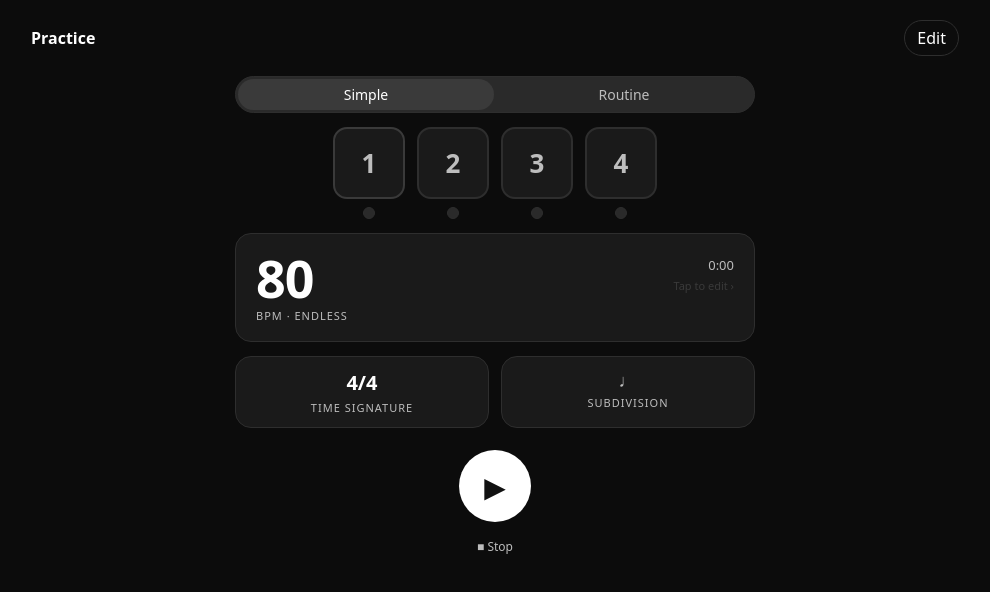
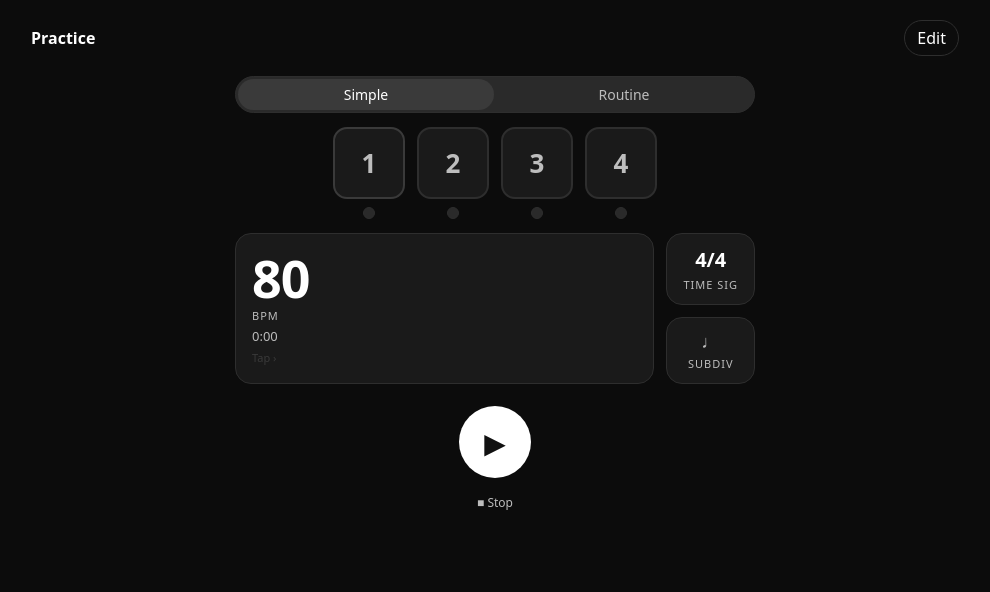
Before and after one commit to bycarlosgamez/metronome, a React (Vite) app: page / in a window 1280 px wide. Shown: the top 592 px of the page, without its empty margins (145-1135 px from the left). Built offline with nearby package versions, Linux system fonts and the light colour scheme.

Commit message:
feat: BPM card left, time sig and subdiv stacked right in both modes

```diff
--- a/src/Practice.tsx
+++ b/src/Practice.tsx
@@ -129,31 +129,24 @@ export function Practice(props: {
           })}
         </div>
 
-        {/* BPM block */}
+        {/* BPM + time sig/subdiv side by side */}
+        <div className="bpm-pick-row">
           <button
             type="button"
             className="bpm-block"
             aria-label="Edit BPM settings"
             onClick={() => setSheet("bpm")}
           >
-          <div className="bpm-endless">
-            <div className="bpm-endless__left">
             <div className="bpm-current" data-testid="bpm-current">{currentBpm}</div>
-              <div className="bpm-label">BPM · endless</div>
-            </div>
-            <div className="bpm-endless__right">
+            <div className="bpm-label">BPM</div>
             {!routineEnabled && (
               <div className="bpm-elapsed" data-testid="bpm-elapsed">
                 {isPlaying ? formatClock(elapsedSec) : "0:00"}
               </div>
             )}
-              <div className="bpm-hint">Tap to edit ›</div>
-            </div>
-          </div>
+            <div className="bpm-hint">Tap ›</div>
           </button>
-
-        {/* Pick row */}
-        <div className="pick-row">
+          <div className="pick-col">
             <button
               type="button"
               className="pick-btn"
@@ -161,7 +154,7 @@ export function Practice(props: {
               onClick={() => setSheet("meter")}
             >
               <strong>{props.session.meter}</strong>
-            <span>Time Signature</span>
+              <span>Time Sig</span>
             </button>
             <button
               type="button"
@@ -170,8 +163,9 @@ export function Practice(props: {
               onClick={() => setSheet("subdiv")}
             >
               <SubdivIcon subdivision={props.session.subdivision} size="sm" />
-            <span>Subdivision</span>
+              <span>Subdiv</span>
             </button>
+          </div>
         </div>
 
         {/* Routine timer block */}
--- a/src/app.css
+++ b/src/app.css
@@ -244,36 +244,36 @@ h1 { font-size: 1rem; font-weight: 600; margin: 0; }
 }
 
 /* BPM block */
-.bpm-block {
+.bpm-pick-row {
+  display: flex;
+  gap: 12px;
   width: 100%;
   max-width: 520px;
+}
+.bpm-block {
+  flex: 1;
   background: var(--surface);
   border: 1.5px solid var(--line);
   border-radius: var(--radius-card);
-  padding: 18px 20px;
+  padding: 18px 16px;
   text-align: left;
   cursor: pointer;
   box-sizing: border-box;
+  display: flex;
+  flex-direction: column;
+  gap: 4px;
 }
 .bpm-block:hover { border-color: var(--surface-high); }
-.bpm-endless {
-  display: flex;
-  align-items: flex-start;
-  justify-content: space-between;
-  gap: 12px;
-}
-.bpm-endless__left { display: flex; flex-direction: column; gap: 4px; }
-.bpm-endless__right {
-  display: flex;
-  flex-direction: column;
-  align-items: flex-end;
-  gap: 4px;
-  padding-top: 4px;
-}
 .bpm-current { font-size: 52px; font-weight: 700; line-height: 1; letter-spacing: -1px; }
 .bpm-label { font-size: 11px; color: var(--ink-muted); text-transform: uppercase; letter-spacing: 1px; }
 .bpm-elapsed { font-size: 13px; color: var(--ink-muted); font-variant-numeric: tabular-nums; }
-.bpm-hint { font-size: 11px; color: var(--surface-high); }
+.bpm-hint { font-size: 11px; color: var(--surface-high); margin-top: auto; }
+.pick-col {
+  display: flex;
+  flex-direction: column;
+  gap: 12px;
+  flex: 0 0 auto;
+}
 .bpm-ramp { display: flex; flex-direction: column; gap: 10px; }
 .bpm-ramp__top {
   display: flex;
@@ -405,14 +405,7 @@ h1 { font-size: 1rem; font-weight: 600; margin: 0; }
 }
 
 /* Pick row (Meter + Subdivision buttons) */
-.pick-row {
-  display: flex;
-  gap: 12px;
-  width: 100%;
-  max-width: 520px;
-}
 .pick-btn {
-  flex: 1;
   background: var(--surface);
   border: 1.5px solid var(--line);
   border-radius: var(--radius-card);
@@ -422,6 +415,7 @@ h1 { font-size: 1rem; font-weight: 600; margin: 0; }
   align-items: center;
   gap: 4px;
   cursor: pointer;
+  flex: 1;
 }
 .pick-btn:hover { border-color: var(--surface-high); }
 .pick-btn strong { font-size: 20px; color: var(--ink); }
```
Lines whose indentation alone changed are shown as unchanged.
